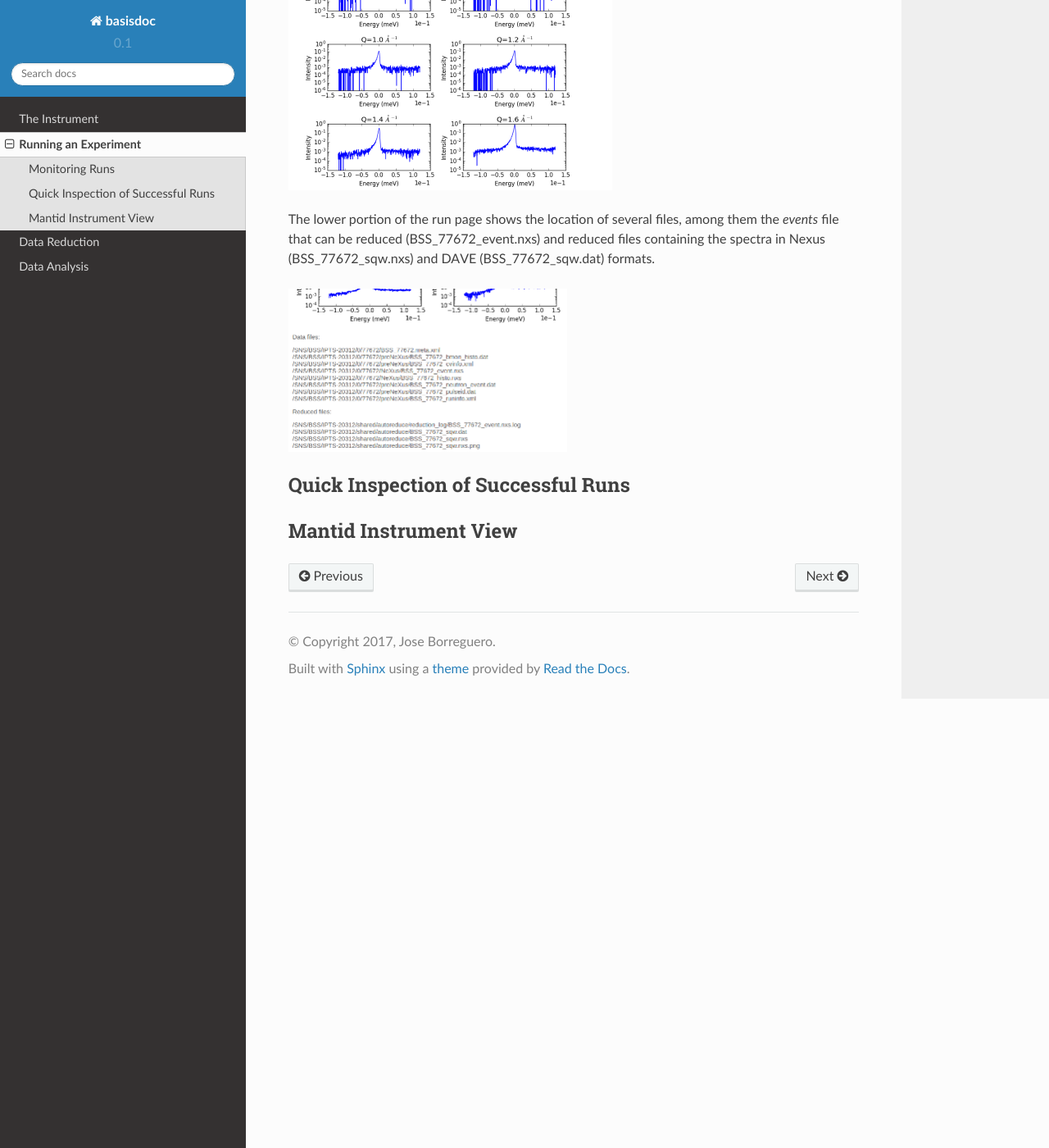
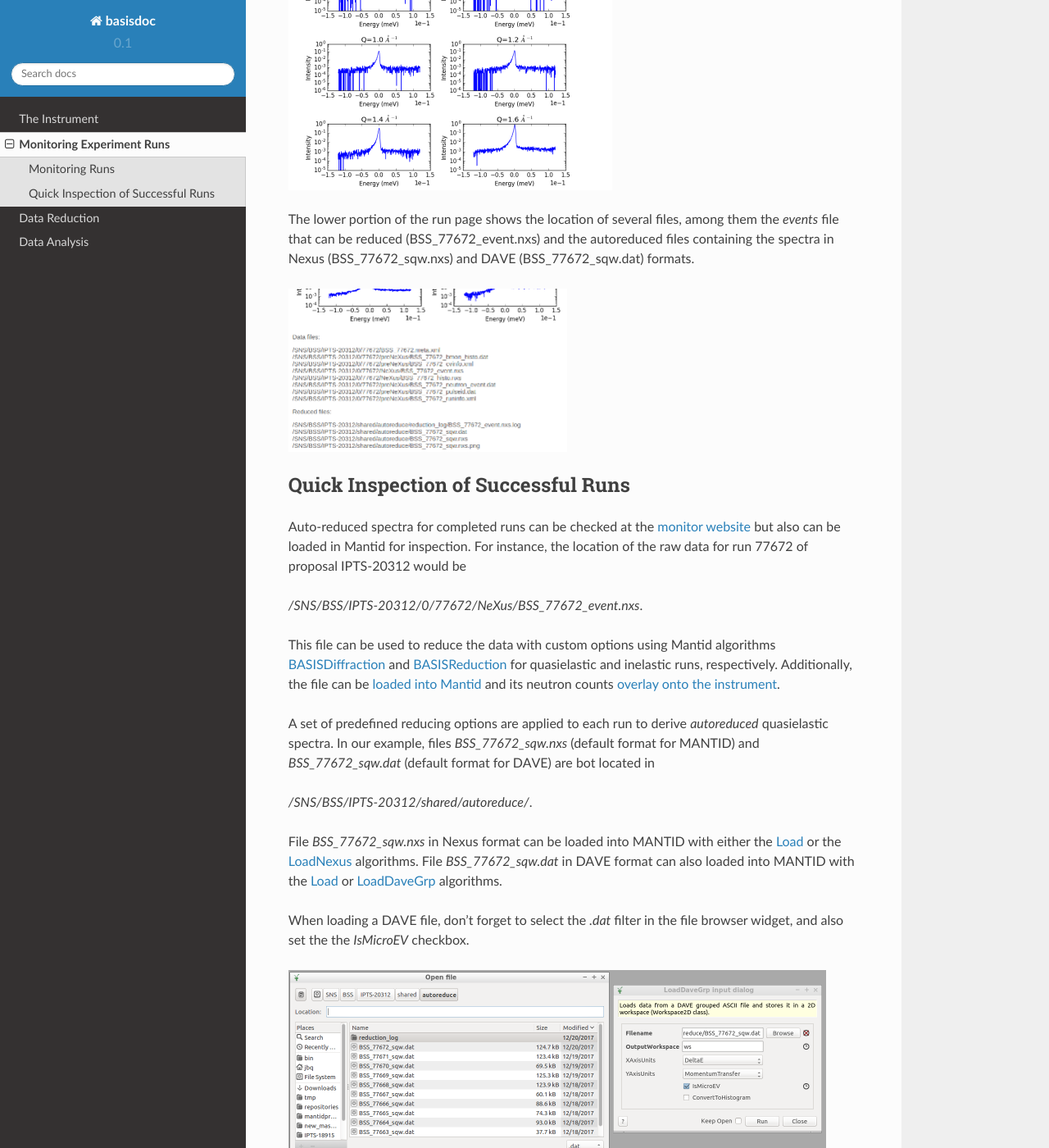
Before and after one commit to gitter-badger/basisdoc, a Sphinx documentation site: the page built from docs/runs/index.rst, in a window 1280 px wide and 1400 px high, scrolled down 2073 px. Shown: the whole window at 82% size. Built offline with Sphinx 7.4.7 and the Read the Docs theme 2.0.0, drawn with Linux system fonts in a browser that asks for light colours; some of the changed text lies outside the part shown.

Commit message:
Refs #21 added text and images

```diff
--- a/docs/runs/index.rst
+++ b/docs/runs/index.rst
@@ -1,5 +1,5 @@
-Running an Experiment
-=====================
+Monitoring Experiment Runs
+==========================
 
 Monitoring Runs
 ---------------
@@ -26,17 +26,61 @@ detector banks and :math:`S(Q,E)` spectra reduced with typical parameters.
    :scale: 50 %
 
 The lower portion of the run page shows the location of several files, among
-them the *events* file that can be reduced (BSS_77672_event.nxs) and reduced
-files containing the spectra in Nexus (BSS_77672_sqw.nxs)
+them the *events* file that can be reduced (BSS_77672_event.nxs) and the
+autoreduced files containing the spectra in Nexus (BSS_77672_sqw.nxs)
 and DAVE (BSS_77672_sqw.dat) formats.
 
 .. image:: ../images/runs/monitor_BSS_77672_2.png
    :scale: 50 %
 
 
-
 Quick Inspection of Successful Runs
 -----------------------------------
 
-Mantid Instrument View
-----------------------
+Auto-reduced spectra for completed runs can be checked at the
+`monitor website <https://monitor.sns.gov/dasmon/bss/runs/>`_ but also
+can be loaded in Mantid for inspection. For instance, the location of the
+raw data for run 77672 of proposal IPTS-20312 would be
+
+*/SNS/BSS/IPTS-20312/0/77672/NeXus/BSS_77672_event.nxs*.
+
+This file can be
+used to reduce the data with custom options using Mantid algorithms
+`BASISDiffraction <http://docs.mantidproject.org/nightly/algorithms/BASISDiffraction-v1.html>`_
+and
+`BASISReduction <http://docs.mantidproject.org/nightly/algorithms/BASISReduction-v1.html>`_
+for quasielastic and inelastic runs, respectively. Additionally, the file can
+be `loaded into Mantid <http://www.mantidproject.org/MBC_Loading_Data>`_
+and its neutron counts
+`overlay onto the instrument <http://www.mantidproject.org/MBC_Displaying_and_Navigating_Instrument>`_.
+
+A set of predefined reducing options are applied
+to each run to derive *autoreduced*  quasielastic spectra. In our example,
+files *BSS_77672_sqw.nxs* (default format for MANTID) and
+*BSS_77672_sqw.dat* (default format for DAVE) are bot located in
+
+*/SNS/BSS/IPTS-20312/shared/autoreduce/*.
+
+File *BSS_77672_sqw.nxs* in Nexus format can be loaded into MANTID with either
+the `Load <http://docs.mantidproject.org/nightly/algorithms/Load-v1.html>`_
+or the `LoadNexus <http://docs.mantidproject.org/nightly/algorithms/LoadNexus-v1.html>`_
+algorithms. File *BSS_77672_sqw.dat* in DAVE format can also loaded into MANTID
+with the `Load <http://docs.mantidproject.org/nightly/algorithms/Load-v1.html>`_
+or `LoadDaveGrp <http://docs.mantidproject.org/nightly/algorithms/LoadDaveGrp-v1.html>`_
+algorithms.
+
+When loading a DAVE file, don't forget to select the *.dat* filter in the
+file browser widget, and also set the the *IsMicroEV* checkbox.
+
+.. image:: ../images/runs/loading_DAVE_file.png
+   :scale: 50 %
+
+Once loaded into a *workspace*, you can plot the spectra
+
+.. image:: ../images/runs/plot_spectrum.png
+   :scale: 50 %
+
+For more details on plotting, please refer to
+`Displaying data <http://www.mantidproject.org/MBC_Displaying_data>`_
+and
+`Displaying data in multiple workspaces <http://www.mantidproject.org/MBC_Displaying_data_in_multiple_workspaces>`_
```
Also changed, not shown: docs/images/runs/loading_DAVE_file.png (added), docs/images/runs/plot_spectrum.png (added).
